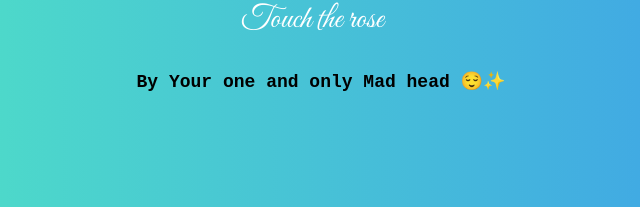
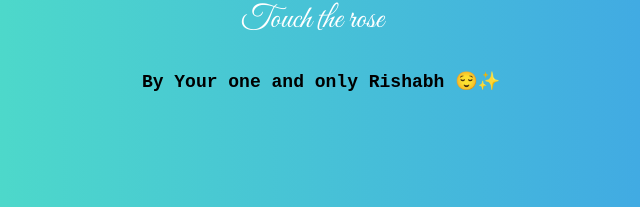
Before and after one commit to imrishabh2002/rose, a plain HTML site: page index.html in a window 1280 px wide. Shown: the part 590-797 px from the top of the page, 319-959 px from the left. Drawn offline with Linux system fonts and the light colour scheme.

Commit message:
changed name

```diff
--- a/index.html
+++ b/index.html
@@ -47,7 +47,7 @@
 </div>
 <span id="prompt">Touch the rose</span>
 
-<h1 class="name">By Your one and only Mad head 😌✨</h1>
+<h1 class="name">By Your one and only Rishabh 😌✨</h1>
 </body>
 
 </html>
```
